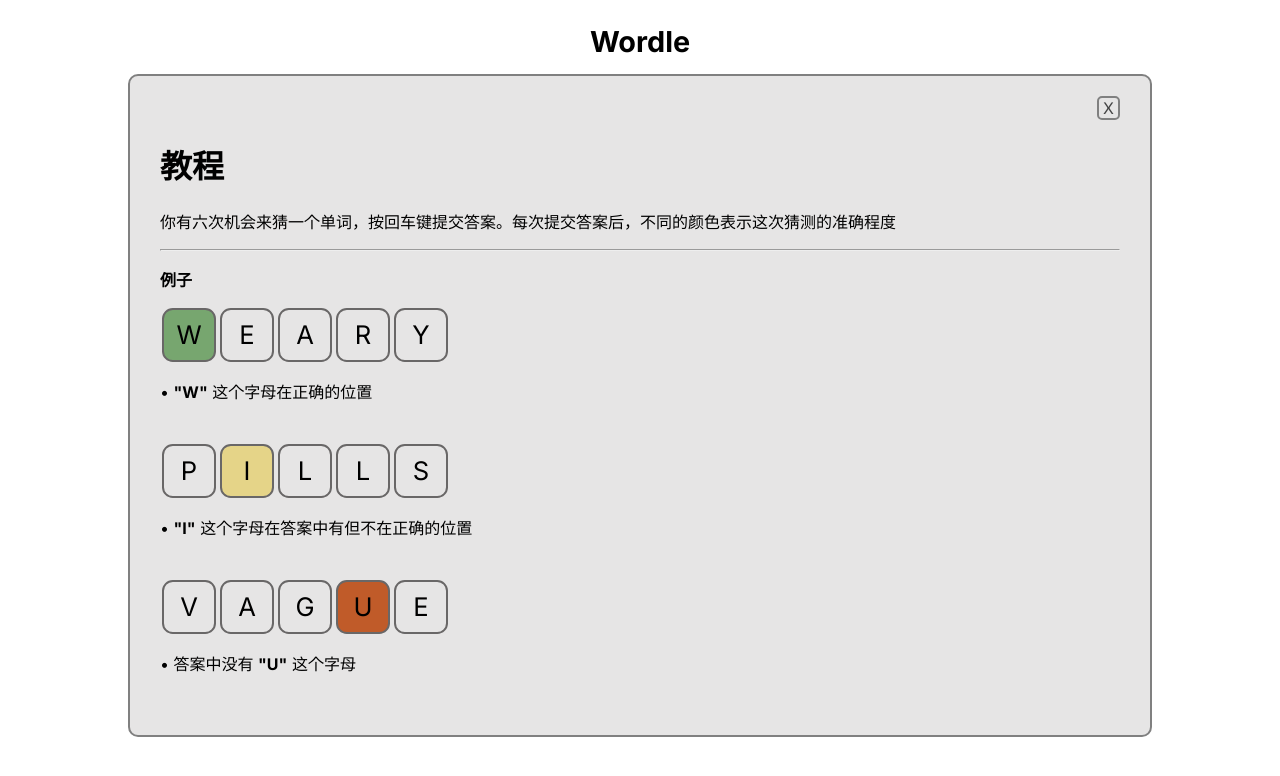
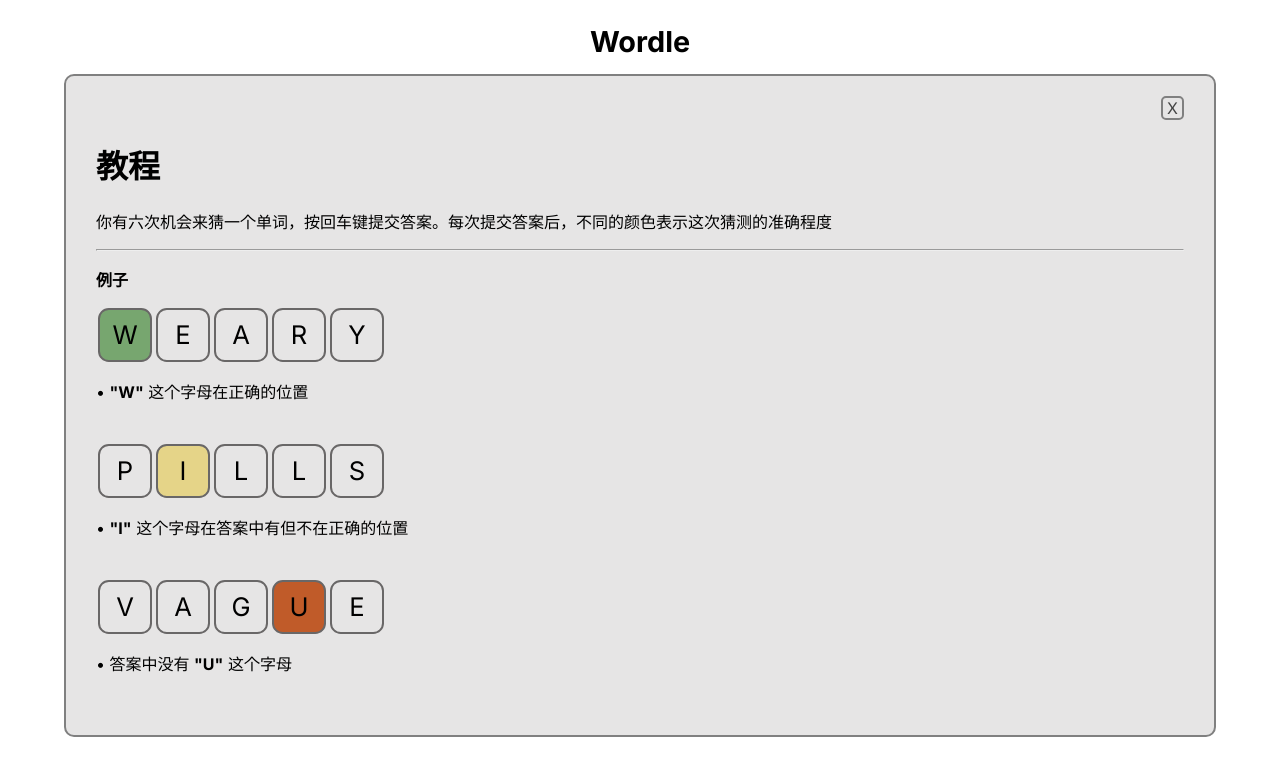
Before and after one commit to Y65NG/wordle-react, a React (Vite) app: page / in a window 1280 px wide. Shown: the top 776 px of the page. Built offline with nearby package versions, Linux system fonts and the light colour scheme.

Commit message:
update style

```diff
--- a/src/App.css
+++ b/src/App.css
@@ -7,14 +7,16 @@
 /* User Guide */
 .guide {
   position: absolute;
-  left: 10%;
-  right: 10%;
+  left: 5%;
+  right: 5%;
   top: 50px;
-  margin-bottom: 50px;
+  /* bottom: 10%; */
+  /* margin-bottom: 50px; */
   padding: 20px 30px;
   background-color: rgb(230, 229, 229);
   border: 2px solid grey;
   border-radius: 10px;
+  overflow: hidden;
   /* width: 200px; */
   /* height: 200px; */
 }
```
